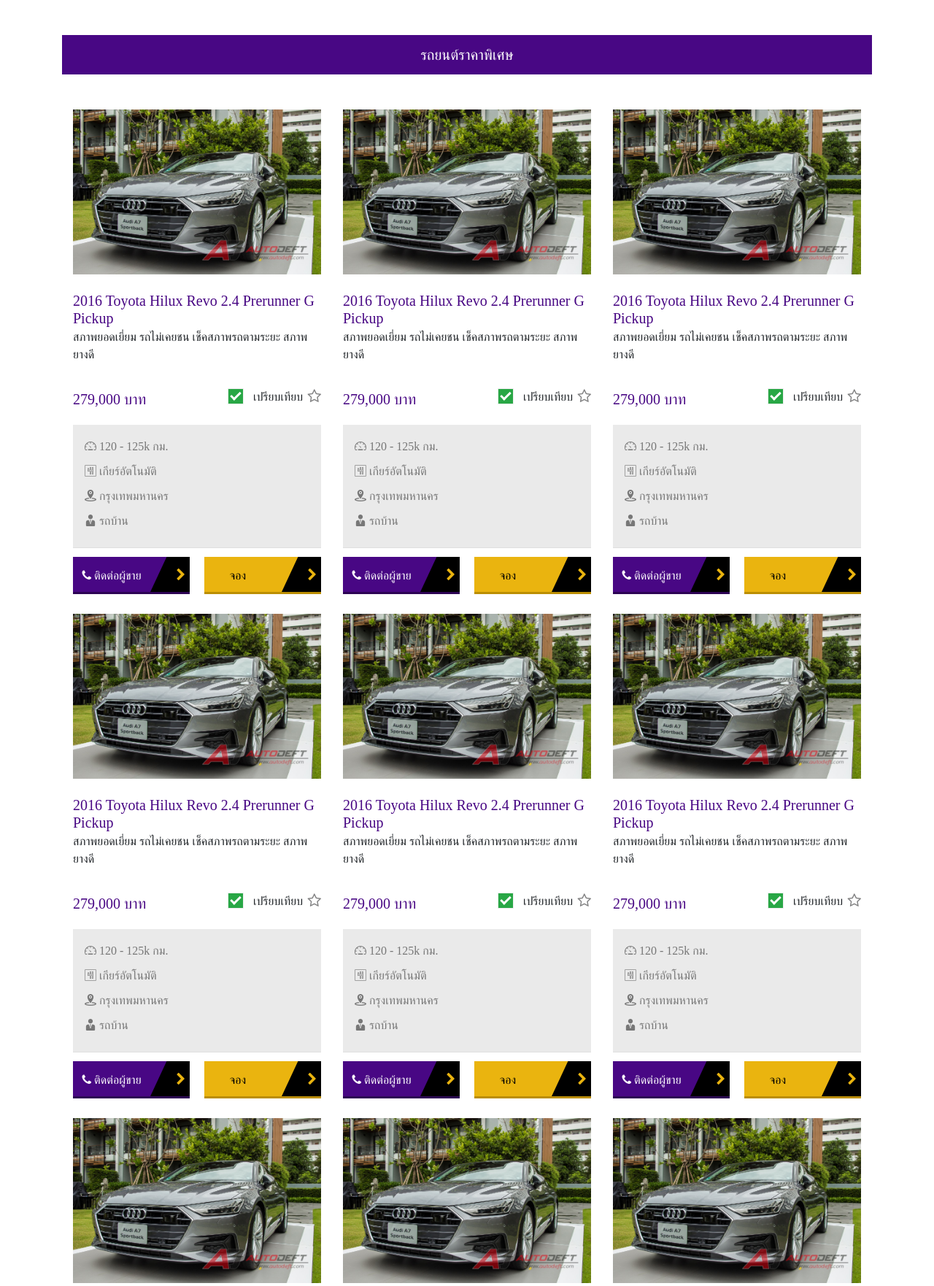
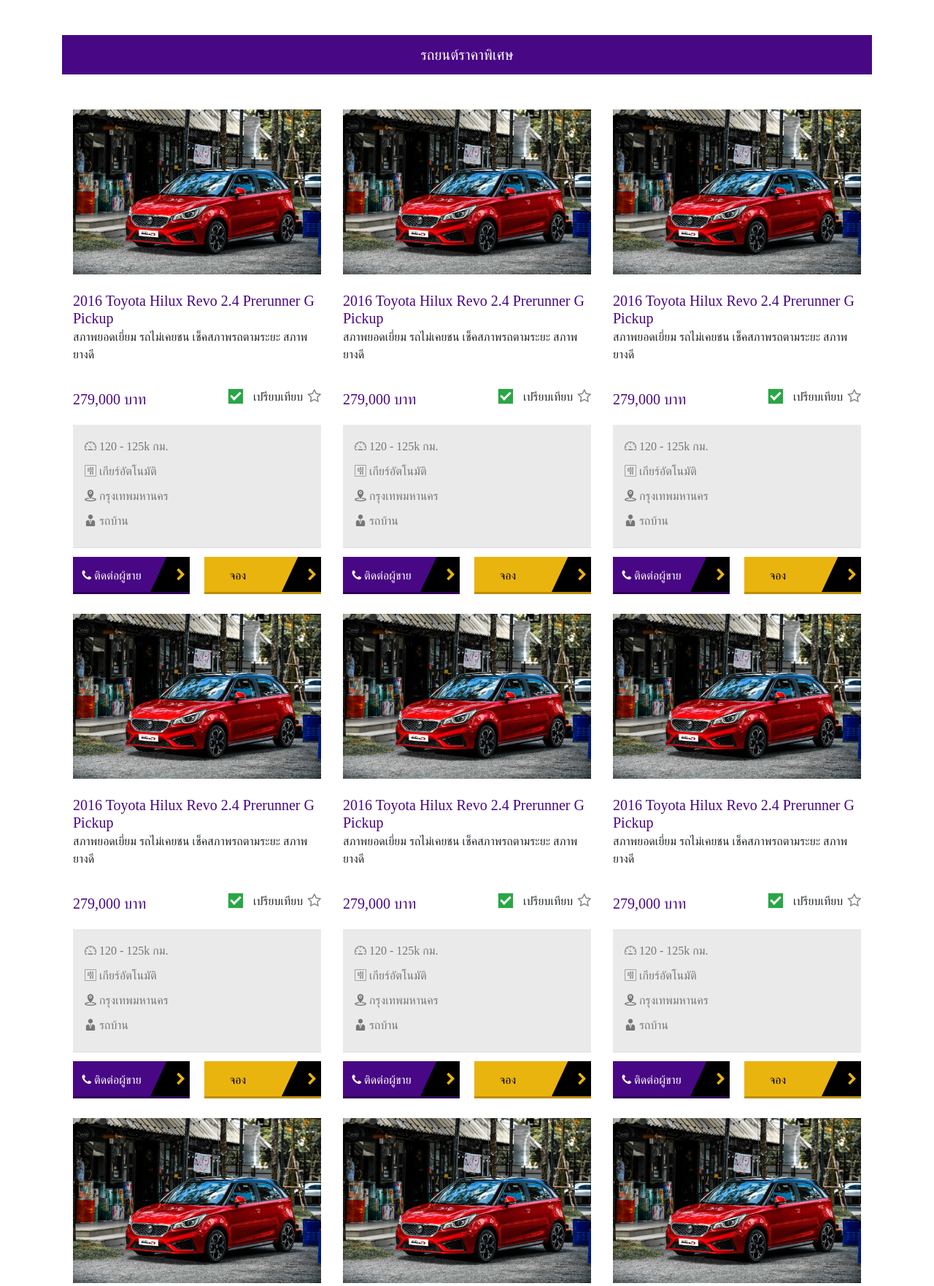
Before and after one commit to haritleksopee/bizcar, a PHP site: page /bizcar/sale.php in a window 1280 px wide. Shown: the part 167-1929 px from the top of the page at 73% size. Run offline with PHP 8.4, Linux system fonts and the light colour scheme; some libraries are stand-ins or nearby versions.

Commit message:
up new sale.php 13.17

```diff
--- a/sale.php
+++ b/sale.php
@@ -34,7 +34,7 @@
                   <div class="col-12 col-sm-6 col-lg-4">
                     <div class="card card-all mb-2">
                       <div class="show-product-fix-img">
-                        <a href="car-details.php"><img class="card-img-top border-radius-none" src="assets/images/car/c23afbda3cb7df88c914574fe68ce1d2.jpg" alt="Card image cap"></a>
+                        <a href="car-details.php"><img class="card-img-top border-radius-none" src="assets/images/car/MG3-1029-Large-1024x683.jpg" alt="Card image cap"></a>
                       </div>
                       <div class="card-body px-0">
                         <div class="card-head-content">
@@ -106,7 +106,7 @@
                   <div class="col-12 col-sm-6 col-lg-4">
                     <div class="card card-all mb-2">
                       <div class="show-product-fix-img">
-                        <a href="#"><img class="card-img-top border-radius-none" src="assets/images/car/c23afbda3cb7df88c914574fe68ce1d2.jpg" alt="Card image cap"></a>
+                        <a href="#"><img class="card-img-top border-radius-none" src="assets/images/car/MG3-1029-Large-1024x683.jpg" alt="Card image cap"></a>
                       </div>
                       <div class="card-body px-0">
                         <div class="card-head-content">
@@ -178,7 +178,7 @@
                   <div class="col-12 col-sm-6 col-lg-4">
                     <div class="card card-all mb-2">
                       <div class="show-product-fix-img">
-                        <a href="car-details.php"><img class="card-img-top border-radius-none" src="assets/images/car/c23afbda3cb7df88c914574fe68ce1d2.jpg" alt="Card image cap"></a>
+                        <a href="car-details.php"><img class="card-img-top border-radius-none" src="assets/images/car/MG3-1029-Large-1024x683.jpg" alt="Card image cap"></a>
                       </div>
                       <div class="card-body px-0">
                         <div class="card-head-content">
@@ -250,7 +250,7 @@
                   <div class="col-12 col-sm-6 col-lg-4">
                     <div class="card card-all mb-2">
                       <div class="show-product-fix-img">
-                        <a href="car-details.php"><img class="card-img-top border-radius-none" src="assets/images/car/c23afbda3cb7df88c914574fe68ce1d2.jpg" alt="Card image cap"></a>
+                        <a href="car-details.php"><img class="card-img-top border-radius-none" src="assets/images/car/MG3-1029-Large-1024x683.jpg" alt="Card image cap"></a>
                       </div>
                       <div class="card-body px-0">
                         <div class="card-head-content">
@@ -322,7 +322,7 @@
                   <div class="col-12 col-sm-6 col-lg-4">
                     <div class="card card-all mb-2">
                       <div class="show-product-fix-img">
-                        <a href="car-details.php"><img class="card-img-top border-radius-none" src="assets/images/car/c23afbda3cb7df88c914574fe68ce1d2.jpg" alt="Card image cap"></a>
+                        <a href="car-details.php"><img class="card-img-top border-radius-none" src="assets/images/car/MG3-1029-Large-1024x683.jpg" alt="Card image cap"></a>
                       </div>
                       <div class="card-body px-0">
                         <div class="card-head-content">
@@ -394,7 +394,7 @@
                   <div class="col-12 col-sm-6 col-lg-4">
                     <div class="card card-all mb-2">
                       <div class="show-product-fix-img">
-                        <a href="car-details.php"><img class="card-img-top border-radius-none" src="assets/images/car/c23afbda3cb7df88c914574fe68ce1d2.jpg" alt="Card image cap"></a>
+                        <a href="car-details.php"><img class="card-img-top border-radius-none" src="assets/images/car/MG3-1029-Large-1024x683.jpg" alt="Card image cap"></a>
                       </div>
                       <div class="card-body px-0">
                         <div class="card-head-content">
@@ -466,7 +466,7 @@
                   <div class="col-12 col-sm-6 col-lg-4">
                     <div class="card card-all mb-2">
                       <div class="show-product-fix-img">
-                        <a href="car-details.php"><img class="card-img-top border-radius-none" src="assets/images/car/c23afbda3cb7df88c914574fe68ce1d2.jpg" alt="Card image cap"></a>
+                        <a href="car-details.php"><img class="card-img-top border-radius-none" src="assets/images/car/MG3-1029-Large-1024x683.jpg" alt="Card image cap"></a>
                       </div>
                       <div class="card-body px-0">
                         <div class="card-head-content">
@@ -538,7 +538,7 @@
                   <div class="col-12 col-sm-6 col-lg-4">
                     <div class="card card-all mb-2">
                       <div class="show-product-fix-img">
-                        <a href="car-details.php"><img class="card-img-top border-radius-none" src="assets/images/car/c23afbda3cb7df88c914574fe68ce1d2.jpg" alt="Card image cap"></a>
+                        <a href="car-details.php"><img class="card-img-top border-radius-none" src="assets/images/car/MG3-1029-Large-1024x683.jpg" alt="Card image cap"></a>
                       </div>
                       <div class="card-body px-0">
                         <div class="card-head-content">
@@ -610,7 +610,7 @@
                   <div class="col-12 col-sm-6 col-lg-4">
                     <div class="card card-all mb-2">
                       <div class="show-product-fix-img">
-                        <a href="car-details.php"><img class="card-img-top border-radius-none" src="assets/images/car/c23afbda3cb7df88c914574fe68ce1d2.jpg" alt="Card image cap"></a>
+                        <a href="car-details.php"><img class="card-img-top border-radius-none" src="assets/images/car/MG3-1029-Large-1024x683.jpg" alt="Card image cap"></a>
                       </div>
                       <div class="card-body px-0">
                         <div class="card-head-content">
```
Also changed, not shown: assets/images/car/MG3-1029-Large-1024x683.jpg (added).
